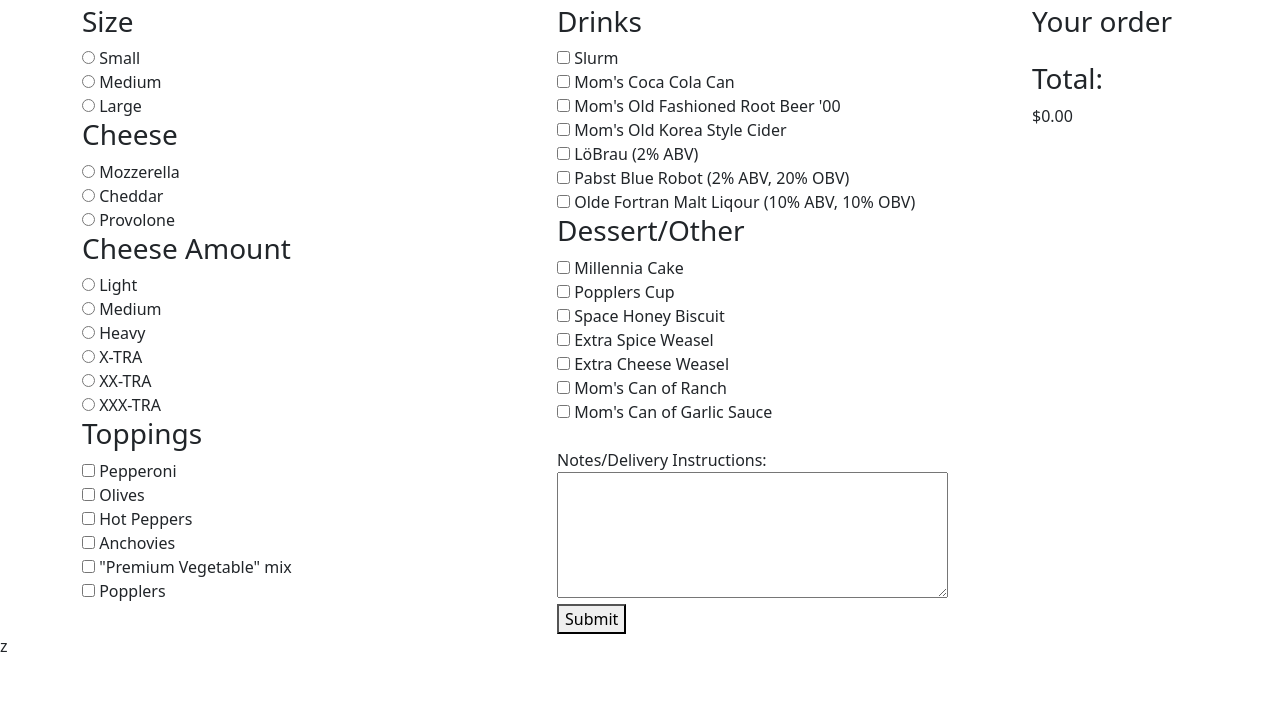
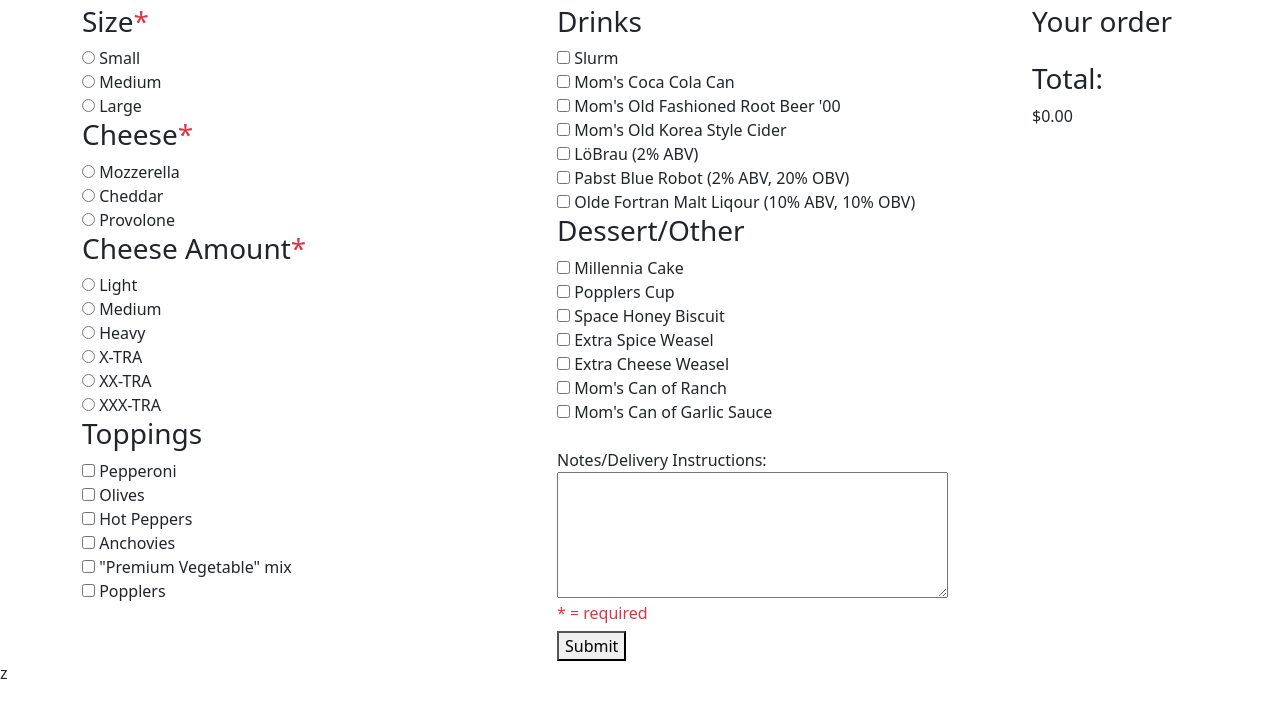
Before and after one commit to doublespoiler/panuccis-pizza, a plain HTML site: page index.HTML in a window 1280 px wide. Shown: the part 93-800 px from the top of the page. Drawn offline with nearby package versions, Linux system fonts and the light colour scheme; a script that the page names is missing.

```diff
--- a/index.HTML
+++ b/index.HTML
@@ -19,21 +19,21 @@
   <div class="row content-row">
 
       <div class="col-md-5">
-        <h3>Size</h3>
+        <h3>Size<span class="text-danger">*</span></h3>
         <input type="radio" name="size" id="sm-size" value="sm-size" required>
         <label for="sm-size">Small</label><br>
         <input type="radio" name="size" id="md-size" value="md-size">
         <label for="md-size">Medium</label><br>
         <input type="radio" name="size" id="lg-size" value="lg-size">
         <label for="lg-size">Large</label><br>
-        <h3>Cheese</h3>
+        <h3>Cheese<span class="text-danger">*</span></h3>
         <input type="radio" name="cheese-type" id="mozzerella" value="mozzerella" required>
         <label for="mozzerella">Mozzerella</label><br>
         <input type="radio" name="cheese-type" id="cheddar" value="cheddar">
         <label for="cheddar">Cheddar</label><br>
         <input type="radio" name="cheese-type" id="provolone" value="provolone">
         <label for="provolone">Provolone</label><br>
-        <h3>Cheese Amount</h3>
+        <h3>Cheese Amount<span class="text-danger">*</span></h3>
         <input type="radio" name ="cheese-amt" id="lt-cheese" value="lt-cheese" required>
         <label for="lt-cheese">Light</label><br>
         <input type="radio" name ="cheese-amt" id="md-cheese" value="md-cheese">
@@ -93,6 +93,7 @@
         <label for="can-garlic">Mom's Can of Garlic Sauce</label><br><br>
         <label for="notes-input">Notes/Delivery Instructions:</label><br>
         <textarea name="notes-input" cols="40" rows="5"></textarea><br>
+        <h6 class="text-danger">* = required</h6>
         <button type="submit" id="submit-button">Submit</button>
       </div>
       <div class="col-md-2" id="order-div">
```
Also changed, not shown: images/logo.jpg (added), images/logo.png (added), images/panucci.png (added).
